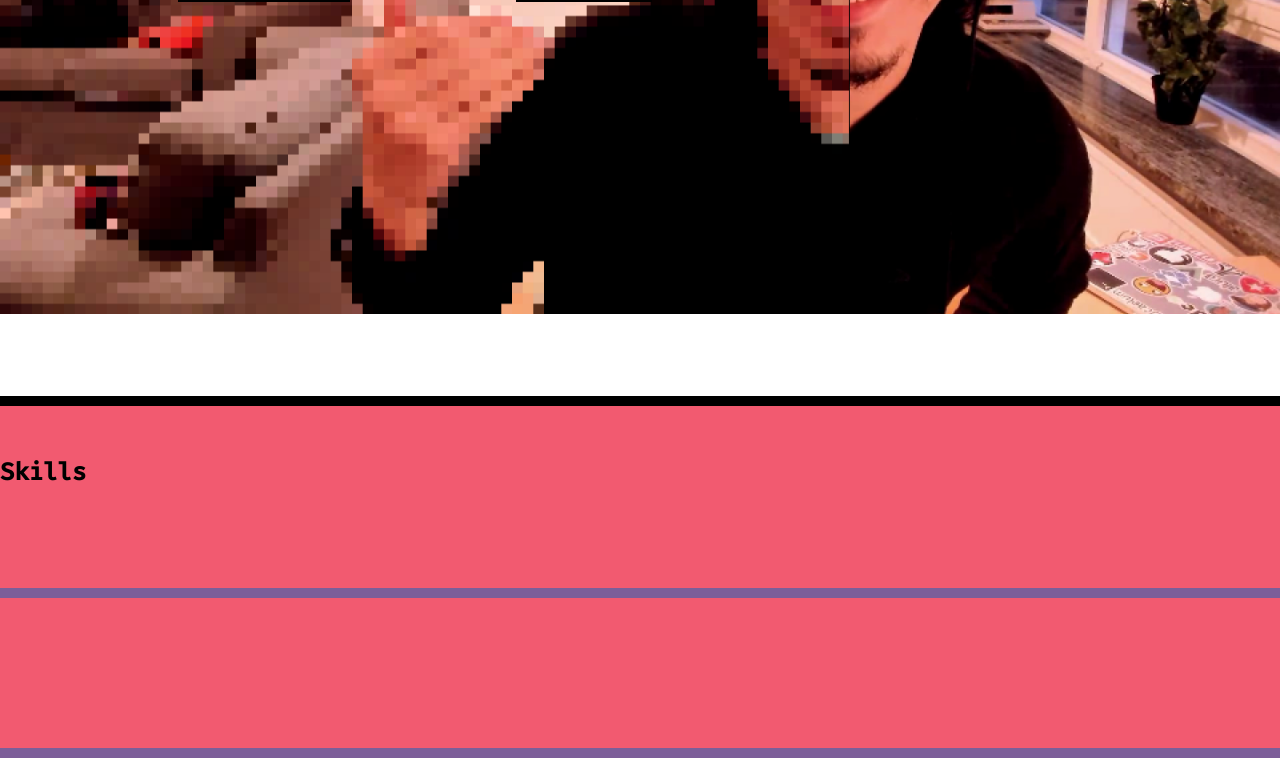
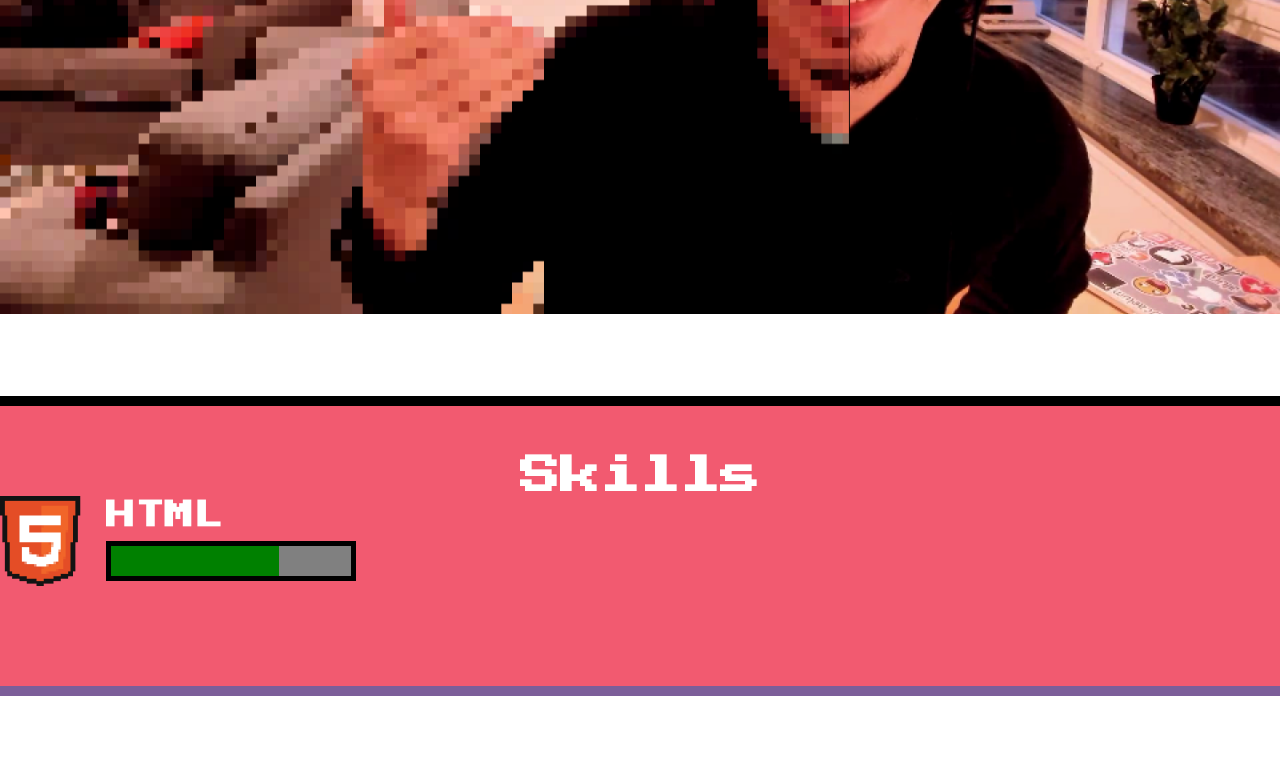
Before and after one commit to marceloamedi/curso_de_html_e_css_feliz, a plain HTML site: page index.html in a window 1280 px wide. Shown: the part 486-1244 px from the top of the page. After the commit the page ends 1182 px from the top, so only its background shows below. Drawn offline with Linux system fonts and the light colour scheme.

Commit message:
Create the skill-tec component

```diff
--- /dev/null
+++ b/css/components/skill-tec.css
@@ -0,0 +1,16 @@
+.skill-tec {
+    display: flex;
+    font-family: 'Press Start 2P', sans-serif;
+    font-size: 25px;
+    color: #FFF
+}
+
+.skill-tec .icon {
+    margin-right: 25px;
+}
+
+.skill-tec .right {
+    display: flex;
+    flex-direction: column;
+    justify-content: space-around;
+}
--- a/index.html
+++ b/index.html
@@ -13,11 +13,13 @@
     <link rel="Stylesheet" href="css/components/header.css">
     <link rel="Stylesheet" href="css/components/banner.css">
     <link rel="stylesheet" href="css/components/section.css">
-    <link rel="Stylesheet" href="css/components/title.css">
+    <link rel="Stylesheet" href="css/components/main-title.css">
     <link rel="Stylesheet" href="css/components/subtitle.css">
     <link rel="Stylesheet" href="css/components/box.css">
     <link rel="Stylesheet" href="css/components/button.css">
     <link rel="Stylesheet" href="css/components/action.css">
+    <link rel="Stylesheet" href="css/components/skill-tec.css">
+    <link rel="Stylesheet" href="css/components/progress-bar.css">
 
 
 </head>
@@ -37,7 +39,7 @@
         <div class="wrapper">
 
             <div class="box">
-                <h1 class="title">Marcelo Amédi</h1>
+                <h1 class="main-title">Marcelo Amédi</h1>
                 <h2 class="subtitle">FrontEnd Developer</h2>
             </div>
 
@@ -49,9 +51,17 @@
     </section>
 
     <section class="section">
-        <h2 class="title -second">Skills</h2>
+        <h2 class="main-title -second">Skills</h2>
+
+        <article class="skill-tec">
+            <img class="icon" src="img/ico_html5.png" all="Logo HTML Pixel Art">
+            <div class="right">
+                <h3 class="title">HTML</h3>
+                <progress class="progress-bar" max="100" value="70">
+                    70%
+                </progress>
+             </div>
+        </article>
     </section>
-
-    <section class="section"></section>
 </body>
 </html>
```
Also changed, not shown: img/ico_html5.png (added).
